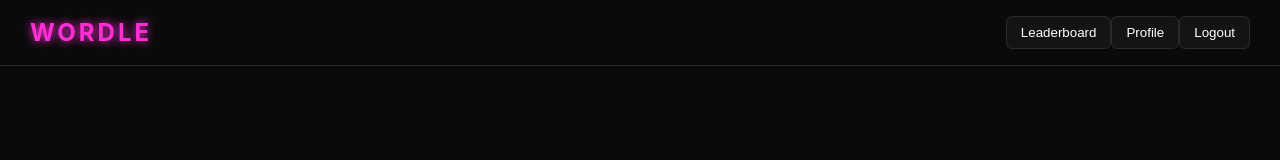
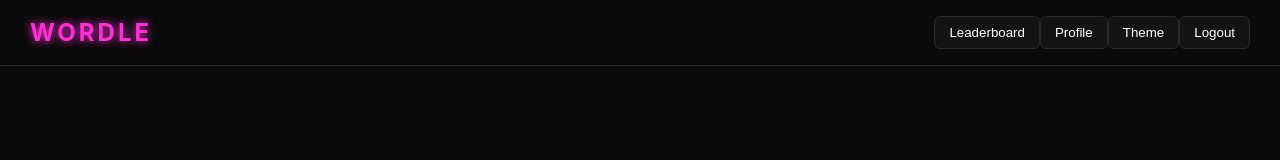
Before and after one commit to Kanagaarun-18/wordle_game, a React (Vite) app in the folder client/: page /login in a window 1280 px wide. Shown: the top 160 px of the page. Built offline with nearby package versions, Linux system fonts and the light colour scheme; sample sign-in values are in the browser's storage.

Commit message:
final updates

```diff
--- a/client/src/Navbar.tsx
+++ b/client/src/Navbar.tsx
@@ -6,6 +6,14 @@ function Navbar() {
   const logout = () => {
     localStorage.removeItem("userId");
     window.location.href = "/login";
+  };
+
+  const toggleTheme = () => {
+    document.body.classList.toggle("light");
+
+    // optional: persist theme
+    const isLight = document.body.classList.contains("light");
+    localStorage.setItem("theme", isLight ? "light" : "dark");
   };
 
   return (
@@ -21,6 +29,8 @@ function Navbar() {
           Profile
         </button>
 
+        <button onClick={toggleTheme}>Theme</button>
+
         <button onClick={logout}>Logout</button>
       </div>
     </div>
```
